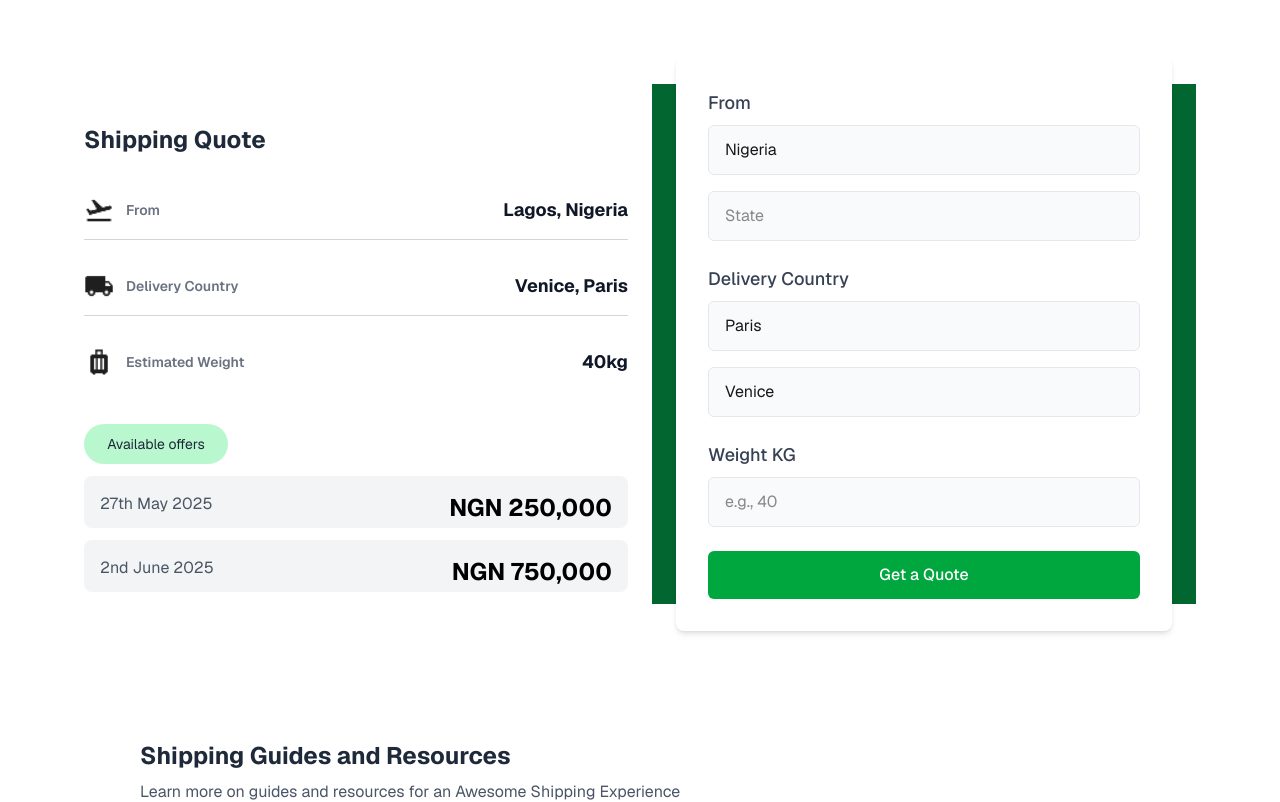
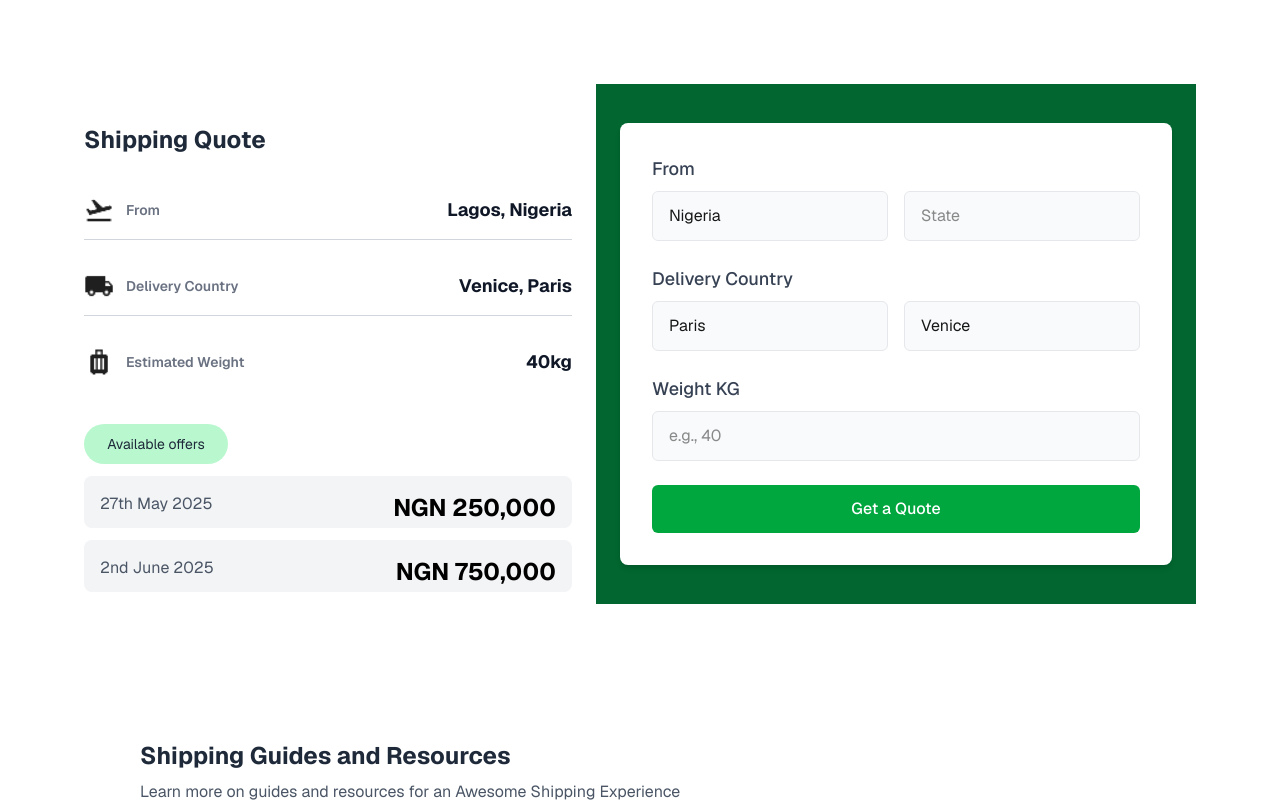
Before and after one commit to Alpha-loop/isell_frontend, a Next.js app: page /quoteResult in a window 1280 px wide. Shown: the top 802 px of the page. Built offline with nearby package versions, Linux system fonts and the light colour scheme.

Commit message:
shipping quote box size fixed

```diff
--- a/src/components/shippingQuoteForm.js
+++ b/src/components/shippingQuoteForm.js
@@ -65,7 +65,7 @@
   };
 
   return (
-    <div className="w-full p-4 sm:p-6">
+    <div className="w-full md:w-150 p-4 sm:p-6">
       <div className="bg-white rounded-lg shadow-md overflow-hidden">
         <div className="p-4 sm:p-6 md:p-8">
           <form onSubmit={handleSubmit} className="space-y-4 sm:space-y-6">
@@ -79,7 +79,7 @@
             {/* From Section */}
             <div className="space-y-2">
               <h2 className="text-base sm:text-lg font-medium text-gray-700">From</h2>
-              <div className="flex flex-col gap-3 sm:gap-4">
+              <div className="flex md:flex-row gap-3 sm:gap-4">
                 <div className="flex-1">
                   <input
                     type="text"
@@ -108,7 +108,7 @@
             {/* Delivery Country Section */}
             <div className="space-y-2">
               <h2 className="text-base sm:text-lg font-medium text-gray-700">Delivery Country</h2>
-              <div className="flex flex-col gap-3 sm:gap-4">
+              <div className="flex md:flex-row gap-3 sm:gap-4">
                 <div className="flex-1">
                   <input
                     type="text"
```
